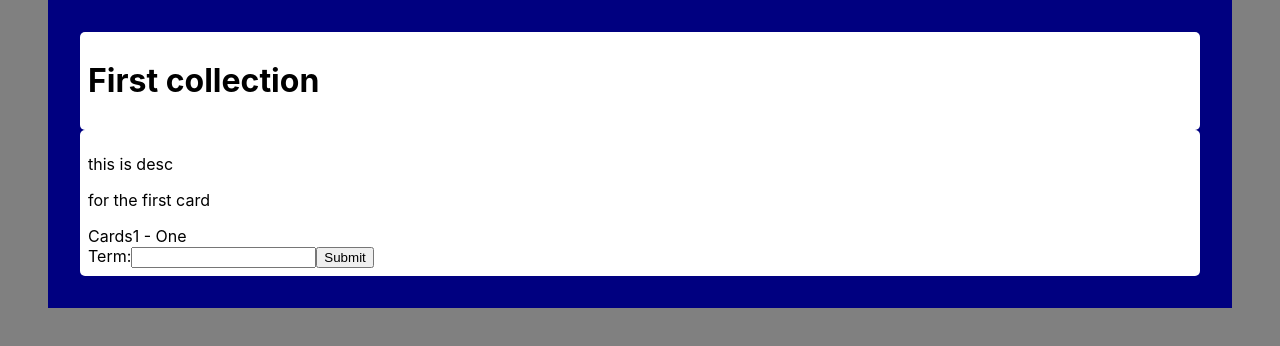
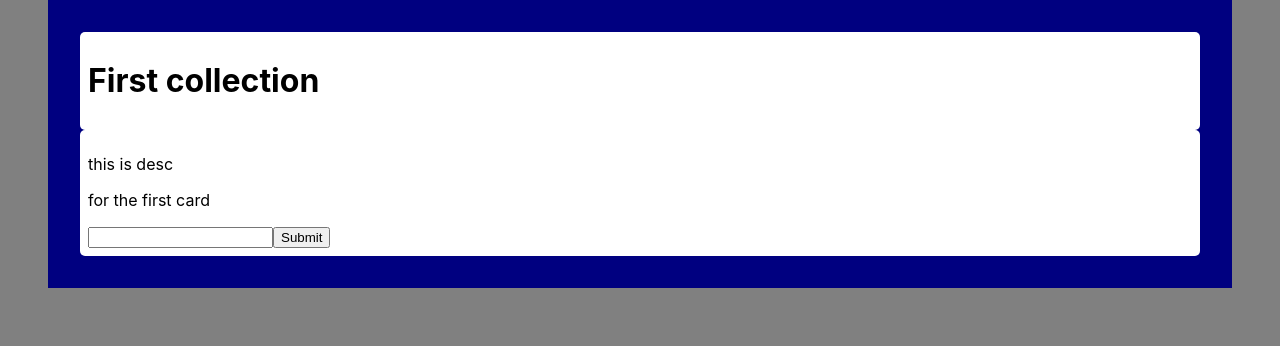
Before and after one commit to johndpope/munin-web, a React (Create React App) app: page /memory-card-collection/1 in a window 1280 px wide. Shown: the top 346 px of the page. Built offline with nearby package versions, Linux system fonts and the light colour scheme.

Commit message:
Add check for correct or incorrect answer

```diff
--- a/src/http/memory-card.service.ts
+++ b/src/http/memory-card.service.ts
@@ -3,21 +3,21 @@ import { QuestionType } from "../models/question-type";
 
 export class MemoryCardService {
     static cards1 = [
-        { id: 1, term: "Cards1 - One", description: "this is desc \n for the first card", questionType: QuestionType.Term},
-        { id: 2, term: "Cards1 - Two", description: "this is desc \n for the second card", questionType: QuestionType.Description},
-        { id: 3, term: "Cards1 - Three", description: "this is desc \n for the third card", questionType: QuestionType.All}
+        { id: 1, term: "One", description: "this is desc \n for the first card", questionType: QuestionType.Term},
+        { id: 2, term: "Two", description: "this is desc \n for the second card", questionType: QuestionType.Description},
+        { id: 3, term: "Three", description: "this is desc \n for the third card", questionType: QuestionType.All}
     ];
 
     static cards2 = [
-        { id: 4, term: "Cards2 - One", description: "this is desc \n for the first card", questionType: QuestionType.Term},
-        { id: 5, term: "Cards2 - Two", description: "this is desc \n for the second card", questionType: QuestionType.Description},
-        { id: 6, term: "Cards2 - Three", description: "this is desc \n for the third card", questionType: QuestionType.All}
+        { id: 4, term: "One", description: "this is desc \n for the first card", questionType: QuestionType.Term},
+        { id: 5, term: "Two", description: "this is desc \n for the second card", questionType: QuestionType.Description},
+        { id: 6, term: "Three", description: "this is desc \n for the third card", questionType: QuestionType.All}
     ];
 
     static cards3 = [
-        { id: 7, term: "Cards3 - One", description: "this is desc \n for the first card", questionType: QuestionType.Term},
-        { id: 8, term: "Cards3 - Two", description: "this is desc \n for the second card", questionType: QuestionType.Description},
-        { id: 9, term: "Cards3 - Three", description: "this is desc \n for the third card", questionType: QuestionType.All}
+        { id: 7, term: "One", description: "this is desc \n for the first card", questionType: QuestionType.Term},
+        { id: 8, term: "Two", description: "this is desc \n for the second card", questionType: QuestionType.Description},
+        { id: 9, term: "Three", description: "this is desc \n for the third card", questionType: QuestionType.All}
     ];
 
 
--- a/src/memory-card/classroom.component.tsx
+++ b/src/memory-card/classroom.component.tsx
@@ -21,8 +21,15 @@ class ClassroomComponent extends React.Component<ClassRoomProps, ClassRoomState>
                     </div>
         }
         return  <div className="classroom">
-                    <TermCardComponent card={cards[currentCardIndex]}/>
+                    <TermCardComponent  key={currentCardIndex}
+                                        card={cards[currentCardIndex]}
+                                        onSubmittedAnswer={this.goToNextCard}
+                    />
                 </div>
+    }
+
+    goToNextCard = () => {
+        this.setState({currentCardIndex: this.state.currentCardIndex+1});
     }
 
 }
--- a/src/memory-card/term-card.component.tsx
+++ b/src/memory-card/term-card.component.tsx
@@ -5,9 +5,11 @@ import './term-card.component.scss';
 
 class TermCardComponent extends Component<TermCardComponentProps, TermCardComponentState> {
 
+    readonly DELAY_BEFORE_NEXT_CARD = 2000;
+
     constructor(props: TermCardComponentProps) {
         super(props);
-        this.state = {hasSubmitted: false, answer: ''};
+        this.state = {hasSubmitted: false, isCorrectAnswer: false, answer: ''};
     }
 
     render() {
@@ -17,14 +19,12 @@ class TermCardComponent extends Component<TermCardComponentProps, TermCardCompon
             <div className="term-card">
                 <CardComponent>
                     <div className="term-card__description">{description}</div>
-                    <div className="term-card__term">{card.term}</div>
-                    <form onSubmit={this.handleSubmit}>
-                        <label>
-                            Term:
+                    {this.state.hasSubmitted ? this.getAnswerView() : null }
+                    {!this.state.hasSubmitted ?
+                        <form onSubmit={this.handleSubmit}>
                             <input type="text" name="term" value={this.state.answer} onChange={this.handleChange}/>
-                        </label>
-                        <input type="submit" value="Submit"/>
-                    </form>
+                            <input type="submit" value="Submit"/>
+                        </form> : null}
                 </CardComponent>
             </div>
         );
@@ -32,11 +32,27 @@ class TermCardComponent extends Component<TermCardComponentProps, TermCardCompon
 
     handleSubmit = (event: any) => {
         this.setState({hasSubmitted: true})
+        this.setState({isCorrectAnswer: this.props.card.term === this.state.answer})
         event.preventDefault();
+
+        setTimeout(() => this.props.onSubmittedAnswer(), this.DELAY_BEFORE_NEXT_CARD);
     }
 
     handleChange = (event: any) => {
         this.setState({answer: event.target.value})
+    }
+
+    getAnswerView() {
+        if (this.state.isCorrectAnswer) {
+            return <div className="term-card__term term-card__term--correct">Correct!</div>
+        }
+        return (
+            <div className="term-card__term term-card__term--incorrect">
+                Wrong answer.<br/>
+                Correct: {this.props.card.term}
+            </div>
+        );
+
     }
 }
 
@@ -49,10 +65,12 @@ function splitTextIntoParagraphs(s: string) {
 
 interface TermCardComponentProps {
     card: MemoryCard;
+    onSubmittedAnswer: () => void
 }
 
 interface TermCardComponentState {
     hasSubmitted: boolean;
+    isCorrectAnswer: boolean;
     answer: string;
 }
 
```
